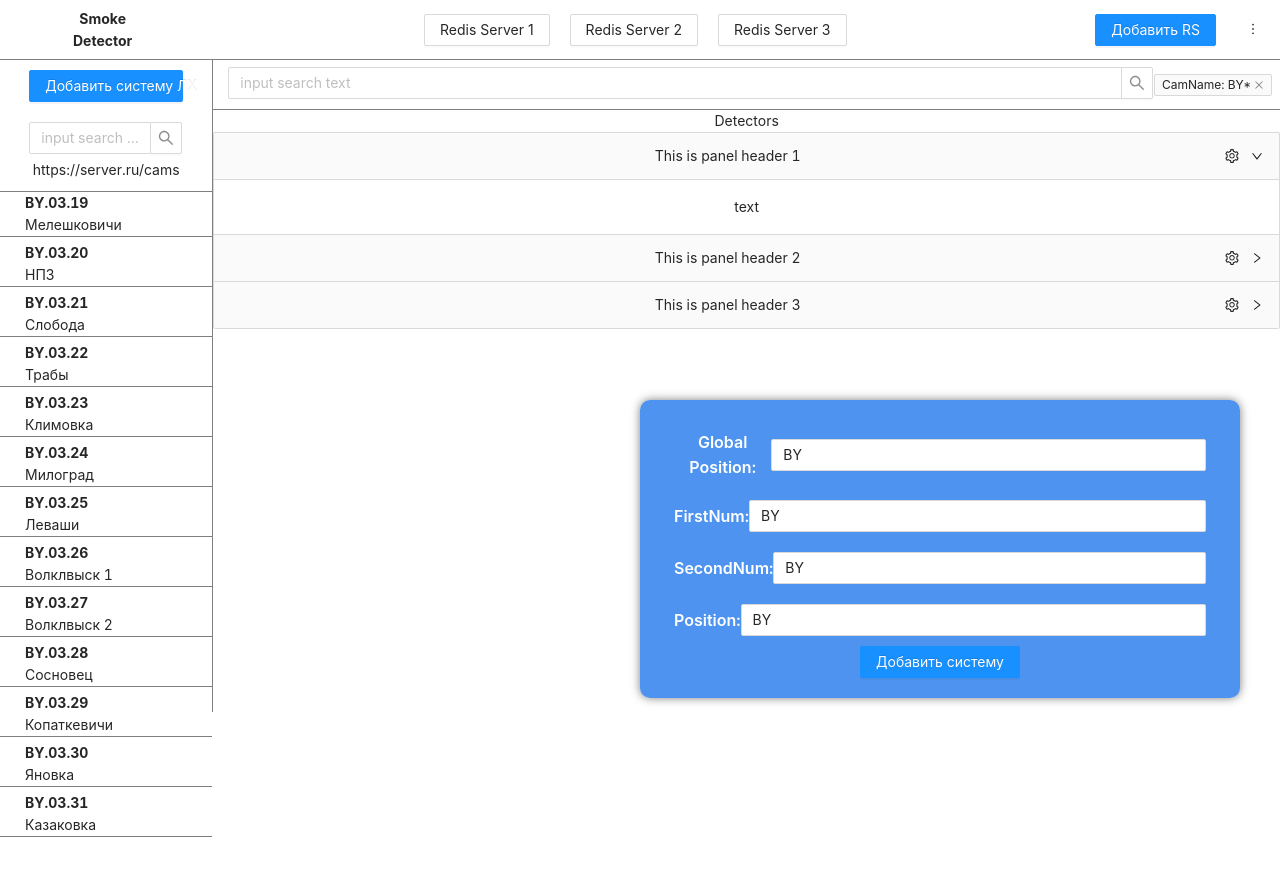
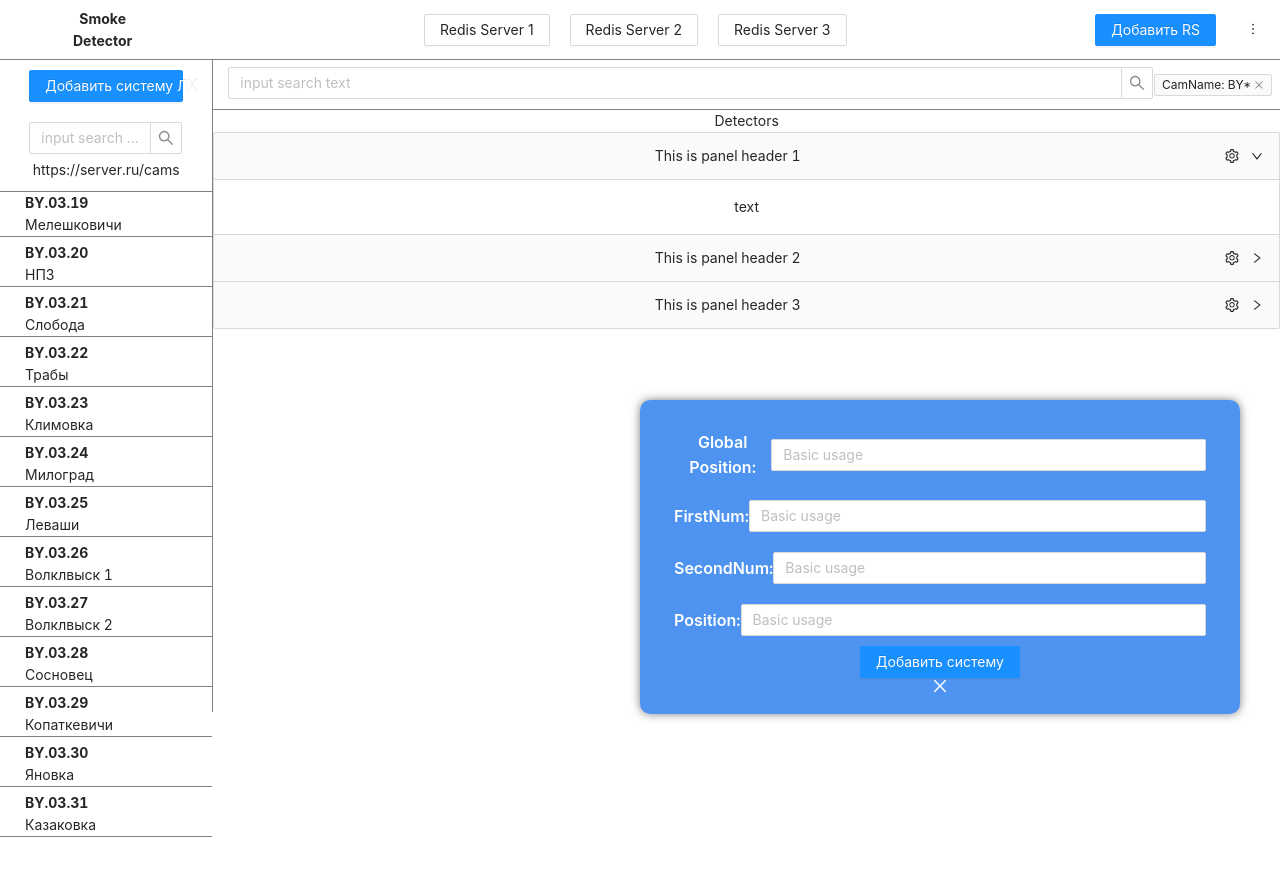
Before and after one commit to SlipFil/smokedetector, a React (Create React App) app: page / in a window 1280 px wide. Shown: the top 876 px of the page. Built offline with nearby package versions, Linux system fonts and the light colour scheme.

Commit message:
create add new system
create add new system

```diff
--- a/package.json
+++ b/package.json
@@ -3,6 +3,7 @@
   "version": "0.1.0",
   "private": true,
   "dependencies": {
+    "@ant-design/icons": "^4.0.6",
     "@testing-library/jest-dom": "^4.2.4",
     "@testing-library/react": "^9.5.0",
     "@testing-library/user-event": "^7.2.1",
--- a/src/components/sider/newSystemForm/newSystemForm.jsx
+++ b/src/components/sider/newSystemForm/newSystemForm.jsx
@@ -1,21 +1,89 @@
 import React from "react";
 import { Button } from "antd";
 import s from "./newSystemForm.module.css";
-import { Input } from 'antd';
+import { Input  } from "antd";
+import {
+  CloseOutlined
+} from '@ant-design/icons';
 
 const newSystemForm = (props) => {
 
+  let onGPChange = (e) => {
+    let text = e.target.value;
+    props.apdateNewGPBody(text);
+  };
 
-  return (
-    <div className={s.newSystemForm}>
-      <label>Global Position:<Input placeholder="Basic usage" value={props.appSider.newGlobalPositionBody}  /></label>
-      <label>FirstNum:<Input placeholder="Basic usage" value={props.appSider.newFirstNumBody} /></label>
-      <label>SecondNum:<Input placeholder="Basic usage" value={props.appSider.newSecondNumBody} /></label>
-      <label>Position:<Input placeholder="Basic usage" value={props.appSider.newPositionBody} /></label>
-      <Button  type="primary">
+  let onFNChange = (e) => {
+    let text = e.target.value;
+    props.apdateNewFNBody(text);
+  };
+
+  let onGSNChange = (e) => {
+    let text = e.target.value;
+    props.apdateNewSNBody(text);
+  };
+
+  let onPositionChange = (e) => {
+    let text = e.target.value;
+    props.apdateNewPositionBody(text);
+  };
+
+  let addNewSystem = (e) => {
+    let text = e.target.value;
+    props.createNewSystem(text);
+  };
+  let formStatus = "block"
+  let formClosed = () => {
+
+    if (formStatus === 'block') {formStatus = 'none'}else
+    {formStatus = 'block'} ;
+    debugger
+  }
+  if (formStatus === 'block')
+  {return (
+
+    <div className={s.newSystemForm} style={{display: {formStatus}}}>
+      <label>
+        Global Position:
+        <Input
+          onChange={onGPChange}
+          placeholder="Basic usage"
+          value={props.appSider.newGlobalPositionBody}
+        />
+      </label>
+      <label>
+        FirstNum:
+        <Input
+          onChange={onFNChange}
+          placeholder="Basic usage"
+          value={props.appSider.newFirstNumBody}
+        />
+      </label>
+      <label>
+        SecondNum:
+        <Input
+          onChange={onGSNChange}
+          placeholder="Basic usage"
+          value={props.appSider.newSecondNumBody}
+        />
+      </label>
+      <label>
+        Position:
+        <Input
+          onChange={onPositionChange}
+          placeholder="Basic usage"
+          value={props.appSider.newPositionBody}
+        />
+      </label>
+      <Button onClick={addNewSystem} type="primary">
         Добавить систему
       </Button>
+      <CloseOutlined style={{ fontSize: '16px', color: '#fff' }}
+      spin={false} onClick={formClosed} />
     </div>
-  );
+  );}
+  else {
+    return (<div></div>)
+  }
 };
 export default newSystemForm;
--- a/src/components/sider/newSystemForm/newSystemFormContainer.jsx
+++ b/src/components/sider/newSystemForm/newSystemFormContainer.jsx
@@ -2,19 +2,34 @@
 
 import newSystemForm from "./newSystemForm";
 import { connect } from "react-redux";
-
+import { apdateNewGPBodyAC, apdateNewSNBodyAC, apdateNewFNBodyAC, apdateNewPositionBodyAC, createNewSystemAC } from "../../../redux/siderReducer";
 
 
 
 let mapStateToProps = (state) => { // Данные из стейта
   return {
+    camers: state.appSider.camers,
+    appSider: state.appSider,
+}}
 
-    }
-}
 
 let mapDispatchToProps = (dispatch) => { // Коллбэки
   return {
-
+    apdateNewGPBody: (text) => {
+      dispatch(apdateNewGPBodyAC(text))
+    },
+    apdateNewFNBody: (text) => {
+      dispatch(apdateNewFNBodyAC(text))
+    },
+    apdateNewSNBody: (text) => {
+      dispatch(apdateNewSNBodyAC(text))
+    },
+    apdateNewPositionBody: (text) => {
+      dispatch(apdateNewPositionBodyAC(text))
+    },
+    createNewSystem: () => {
+      dispatch(createNewSystemAC())
+    },
   }
 }
 
--- a/src/components/sider/siderContainer.jsx
+++ b/src/components/sider/siderContainer.jsx
@@ -1,6 +1,7 @@
 
 import Sider from "./sider";
 import { connect } from "react-redux";
+
 
 
 
@@ -14,6 +15,7 @@ let mapStateToProps = (state) => {
 let mapDispatchToProps = (dispatch) => {
   return {
 
+
   }
 }
 
--- a/src/redux/siderReducer.js
+++ b/src/redux/siderReducer.js
@@ -152,30 +152,44 @@ let initialState = {
           detector: "Detector 1"
         }
       ],
-      newGlobalPositionBody: 'BY',
-    newFirstNumBody: 'BY',
-    newSecondNumBody:'BY',
-    newPositionBody:'BY',
+      newGlobalPositionBody: '',
+    newFirstNumBody: '',
+    newSecondNumBody:'',
+    newPositionBody:'',
     }
 
 const siderReducer= (state = initialState, action) => {
 
     switch (action.type) {
       case UPDATE_NEW_GP_BODY:{
+         return {...state, newGlobalPositionBody: action.NewGPBody }};
 
-        return {...state}};
   case UPDATE_NEW_FN_BODY:{
+   return {...state, newFirstNumBody: action.NewFNBody }};
 
-        return {...state}};
   case UPDATE_NEW_SN_BODY:{
+   return {...state, newSecondNumBody: action.NewSNBody }};
 
-        return {...state}};
   case UPDATE_NEW_POSITION_BODY:{
+   return {...state, newPositionBody: action.NewPositionBody }};
 
-        return {...state}};
   case CREATE_NEW_SYSTEM:{
-
-        return {...state}};
+    let NewGPBody = state.newGlobalPositionBody
+    let NewFNBody = state.newFirstNumBody
+    let NewSNBody = state.newSecondNumBody
+    let NewPositionBody = state.newPositionBody
+    let newSystem = {
+      id: "2",
+   globalPosition: NewGPBody,
+   firstNum: NewFNBody,
+   secondNum: NewSNBody,
+   position: NewPositionBody,
+   server: "Redist Server 1",
+   detector: "Detector 1"}
+       return {...state,camers:[ ...state.camers, newSystem],newGlobalPositionBody: '',
+       newFirstNumBody: '',
+       newSecondNumBody:'',
+       newPositionBody:'' }};
 
   default:
   return state;
@@ -183,10 +197,10 @@ const siderReducer= (state = initialState, action) => {
    }
 
 
-export const apdateNewGPBodyAC = () => ({ type: UPDATE_NEW_GP_BODY });
-export const apdateNewFNBodyAC = () => ({ type: UPDATE_NEW_FN_BODY });
-export const apdateNewSNBodyAC = () => ({ type: UPDATE_NEW_SN_BODY });
-export const apdateNewPositionBodyAC = () => ({ type: UPDATE_NEW_POSITION_BODY });
-export const createNewSystemAC = () => ({ type: CREATE_NEW_SYSTEM });
+export const apdateNewGPBodyAC = (NewGPBody) => ({ type: UPDATE_NEW_GP_BODY, NewGPBody });
+export const apdateNewFNBodyAC = (NewFNBody) => ({ type: UPDATE_NEW_FN_BODY, NewFNBody });
+export const apdateNewSNBodyAC = (NewSNBody) => ({ type: UPDATE_NEW_SN_BODY, NewSNBody });
+export const apdateNewPositionBodyAC = (NewPositionBody) => ({ type: UPDATE_NEW_POSITION_BODY, NewPositionBody });
+export const createNewSystemAC = (NewGPBody, NewFNBody, NewSNBody, NewPositionBody) => ({ type: CREATE_NEW_SYSTEM, NewGPBody, NewFNBody, NewSNBody, NewPositionBody });
 
 export default siderReducer;
```
Also changed, not shown: 1 other file (tests, documents, lock files or other folders).
